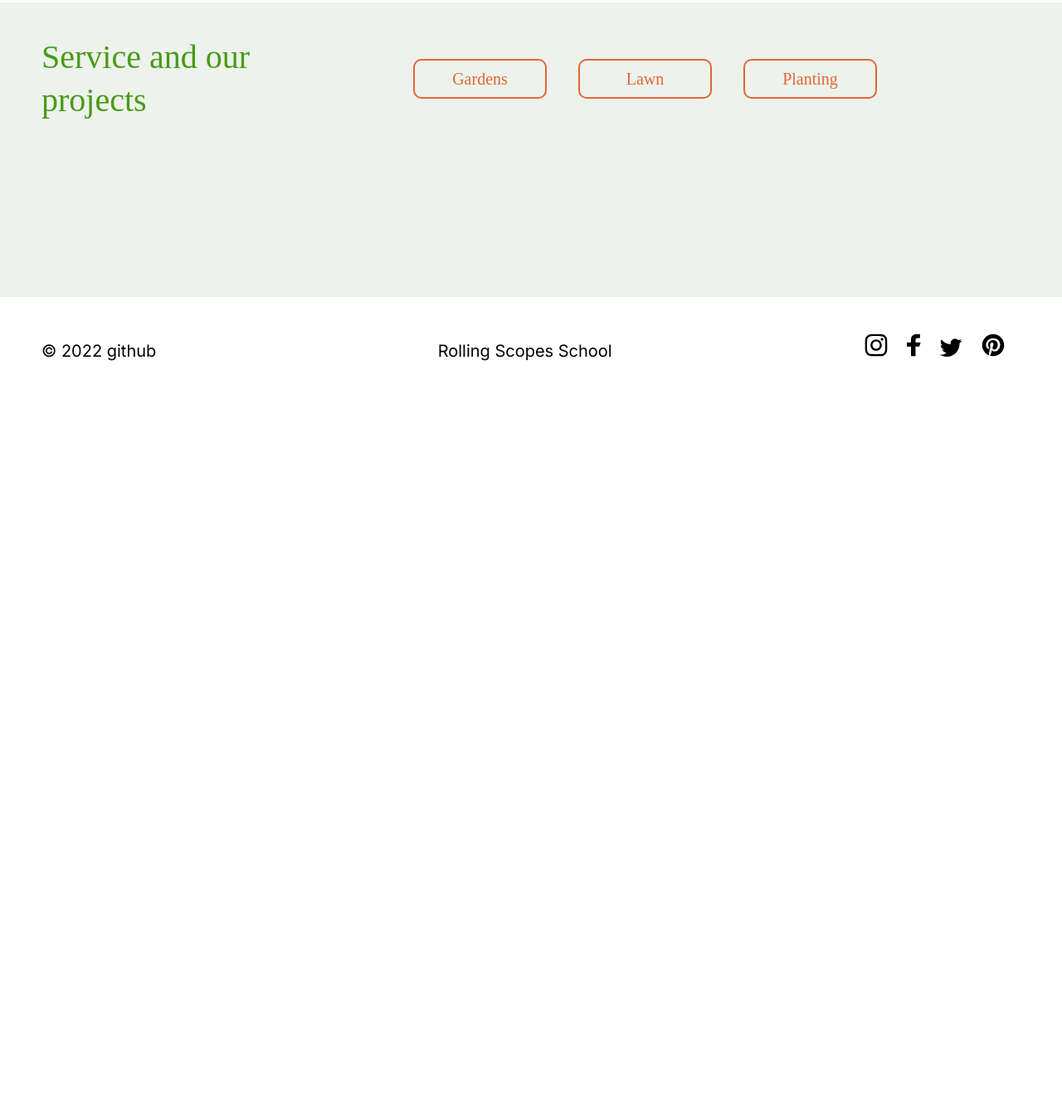
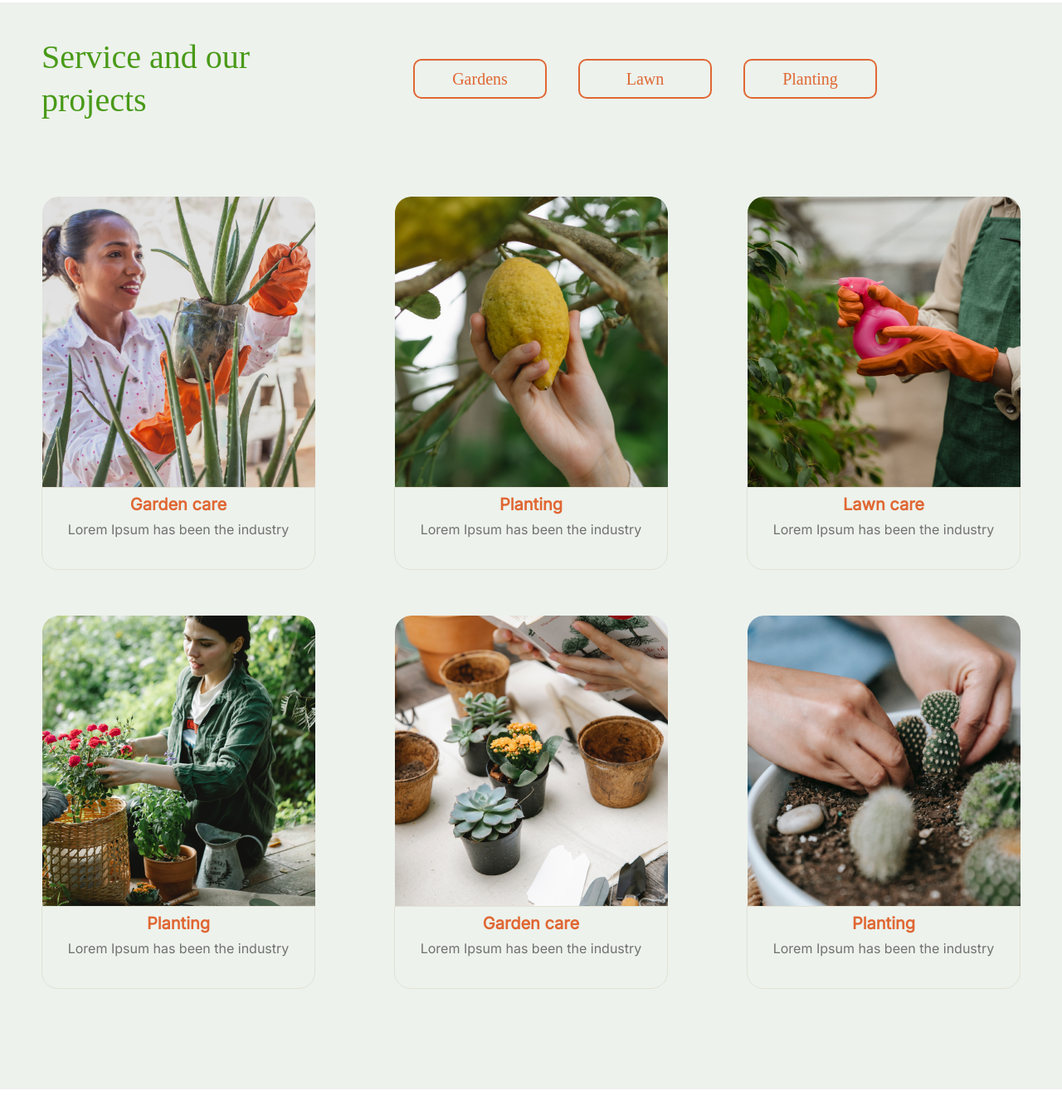
Before and after one commit to UlianaMakarova/plants, a plain HTML site: page plants/index.html in a window 1280 px wide. Shown: the part 1325-2675 px from the top of the page at 83% size. Before the commit the page ends 1813 px from the top, so only its background shows below. Drawn offline with Linux system fonts and the light colour scheme; a web font is replaced by a local one.

Commit message:
refactor: rebuild service block with flex

```diff
--- a/plants/css/style.css
+++ b/plants/css/style.css
@@ -213,29 +213,19 @@ body{
     flex-basis: 559px;
 
 }
-.service_sect{
-    position: absolute;
-    width: 1222px;
-    height: 955px;
-    left: 109px;
-    top: 224px;
+.services_group{
+    display: flex;
+    justify-content: space-between;
+    flex-wrap: wrap;
+    row-gap: 55px;
 }
 
 .service_item{
-    position: absolute;
-    width: 330px;
-    height: 450px;
-    left: 0px;
-    top: 0px;
+    flex-basis: 330px;
 
 }
 .service_item .rectangle{
-
     box-sizing: border-box;
-
-    position: relative;
-    top: 350px;
-    width: 330px;
     height: 100px;
 
     border: 1px solid #E3E1D5;
@@ -243,30 +233,19 @@ body{
 
 }
 .service_item .header{
-    position: absolute;
-    width: 120px;
-    height: 24px;
-    left: 105px;
-    top: 360px;
-
+    padding: 10px 0;
+    text-align: center;
     font-family: 'Inter';
     font-style: normal;
     font-weight: 700;
     font-size: 20px;
     line-height: 20px;
     /* or 100% */
-
-
     color: #E06733;
 
 }
 .service_item .content{
-    position: absolute;
-    width: 267.19px;
-    height: 20px;
-    left: 30.91px;
-    top: 394px;
-
+    text-align: center;
     font-family: 'Inter';
     font-style: normal;
     font-weight: 400;
@@ -279,47 +258,27 @@ body{
 
 }
 .service_item .img{
-
-    position: absolute;
-    width: 329px;
+    width: 330px;
     height: 350px;
-
     border-radius: 20px 20px 0px 0px;
 }
 
-#item1 #img1{
+#img1{
     background: url(../assets/services/first.png);
 }
-#item2{
-    left: 447px;
-}
-#item2 #img2{
+#img2{
     background: url(../assets/services/second.png);
 }
-#item3{
-    left: 893px;
-}
-#item3 #img3{
+#img3{
     background: url(../assets/services/third.png);
 }
-#item4{
-    top: 505px;
-}
-#item4 #img4{
+#img4{
     background: url(../assets/services/fourth.png);
 }
-#item5{
-    left: 447px;
-    top: 505px;
-}
-#item5 #img5{
+#img5{
     background: url(../assets/services/fifth.png);
 }
-#item6{
-    left: 893px;
-    top: 505px;
-}
-#item6 #img6{
+#img6{
     background: url(../assets/services/sixth.png);
 }
 #price{
--- a/plants/index.html
+++ b/plants/index.html
@@ -67,49 +67,47 @@
                         <button class="btn">Planting</button>
                     </div>
                 </div>
-                <!-- <div class="service_sect">
-                    <div class="service_item">
+                <div class="services_group">
                         <div id="item1" class="service_item">
                             <div id="img1" class="img"></div>
-                            <div class="rectangle"></div>
+                            <div class="rectangle">
                             <p class="header">Garden care</p>
-                            <p class="content">Lorem Ipsum has been the industry</p>
+                            <p class="content">Lorem Ipsum has been the industry</p></div>
                         </div>
                         <div id="item2" class="service_item">
                             <div id="img2" class="img"></div>
-                            <div class="rectangle"></div>
+                            <div class="rectangle">
                             <p class="header">Planting</p>
-                            <p class="content">Lorem Ipsum has been the industry</p>
+                            <p class="content">Lorem Ipsum has been the industry</p></div>
                         </div>
                         <div id="item3" class="service_item">
                             <div id="img3" class="img"></div>
-                            <div class="rectangle"></div>
+                            <div class="rectangle">
                             <p class="header">Lawn care</p>
-                            <p class="content">Lorem Ipsum has been the industry</p>
+                            <p class="content">Lorem Ipsum has been the industry</p></div>
                         </div>
                         <div id="item4" class="service_item">
                             <div id="img4" class="img"></div>
-                            <div class="rectangle"></div>
+                            <div class="rectangle">
                             <p class="header">Planting</p>
-                            <p class="content">Lorem Ipsum has been the industry</p>
+                            <p class="content">Lorem Ipsum has been the industry</p></div>
                         </div>
                         <div id="item5" class="service_item">
                             <div id="img5" class="img"></div>
-                            <div class="rectangle"></div>
+                            <div class="rectangle">
                             <p class="header">Garden care</p>
-                            <p class="content">Lorem Ipsum has been the industry</p>
+                            <p class="content">Lorem Ipsum has been the industry</p></div>
                         </div>
                         <div id="item6" class="service_item">
                             <div id="img6" class="img"></div>
-                            <div class="rectangle"></div>
+                            <div class="rectangle">
                             <p class="header">Planting</p>
-                            <p class="content">Lorem Ipsum has been the industry</p>
+                            <p class="content">Lorem Ipsum has been the industry</p></div>
                         </div>
 
 
-                    </div>
 
-                </div> -->
+                </div>
             </div>
         </section>
         <!--
```
